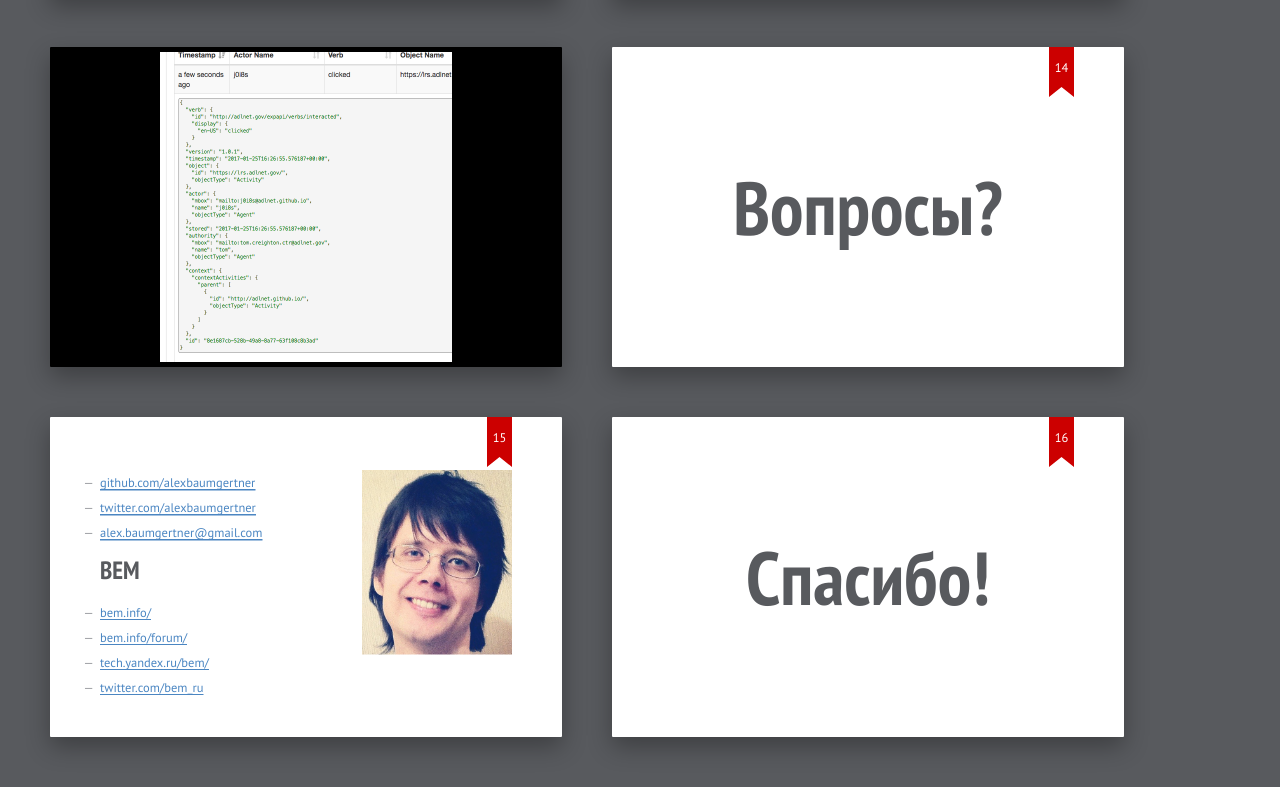
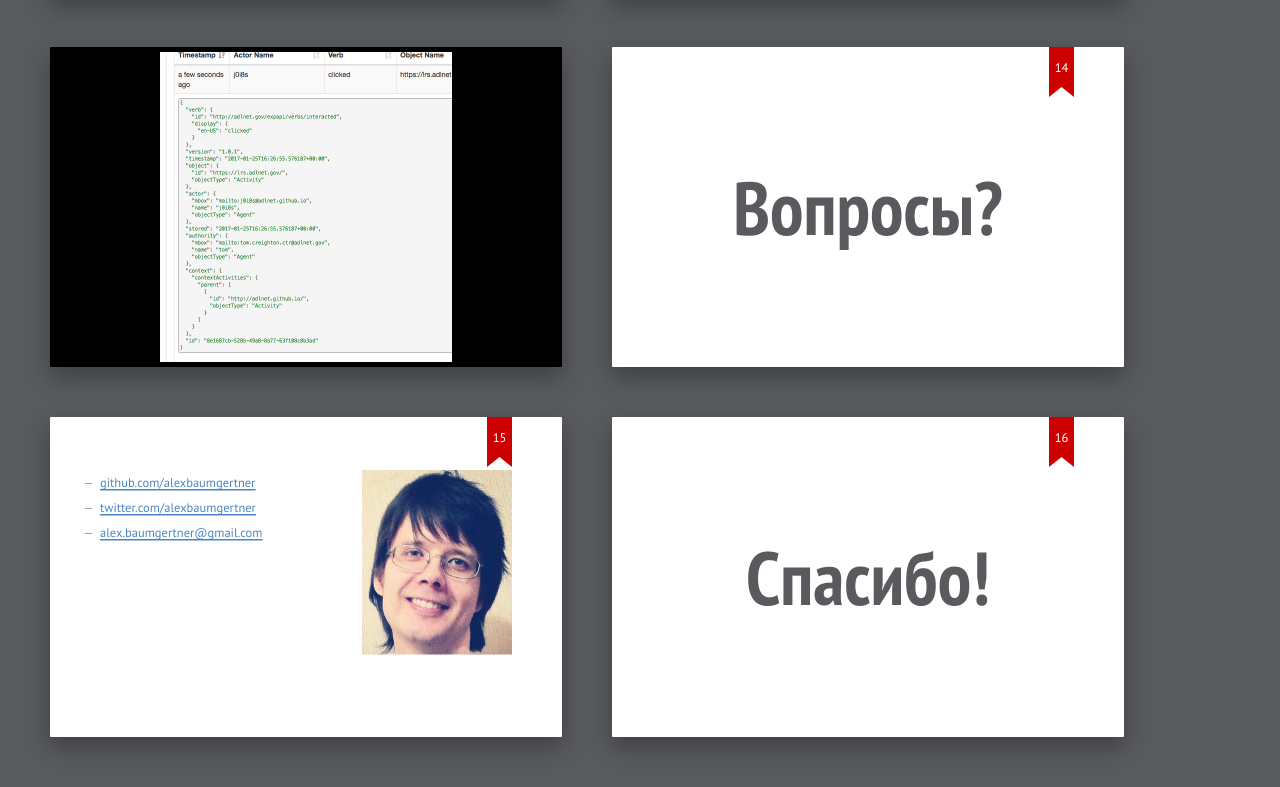
Before and after one commit to easy-deep-learning/learning-record-store-presentation, a plain HTML site: page index.html in a window 1280 px wide. Shown: the part 2317-3104 px from the top of the page. Drawn offline with Linux system fonts and the light colour scheme.

Commit message:
Update 2017-01-25T17:23:45.129Z

```diff
--- a/index.html
+++ b/index.html
@@ -150,15 +150,6 @@
             <li><a target="_blank" href="https://twitter.com/alexbaumgertner">twitter.com/alexbaumgertner</a></li>
             <li><a target="_blank" href="mailto:alex.baumgertner@gmail.com">alex.baumgertner@gmail.com</a></li>
         </ul>
-
-        <h2>BEM</h2>
-        <ul>
-            <li><a target="_blank" href="https://bem.info/">bem.info/</a></li>
-            <li><a target="_blank" href="https://bem.info/forum/">bem.info/forum/</a></li>
-            <li><a target="_blank" href="https://tech.yandex.ru/bem/">tech.yandex.ru/bem/</a></li>
-            <li><a target="_blank" href="https://twitter.com/bem_ru">twitter.com/bem_ru</a></li>
-        </ul>
-
     </section>
 
     <section class="slide">
```
